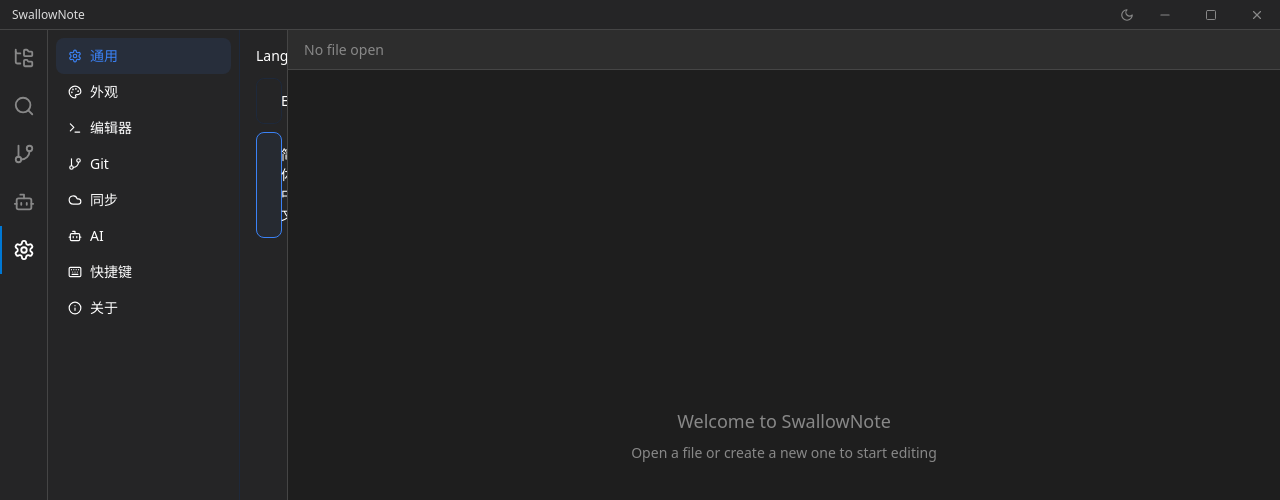
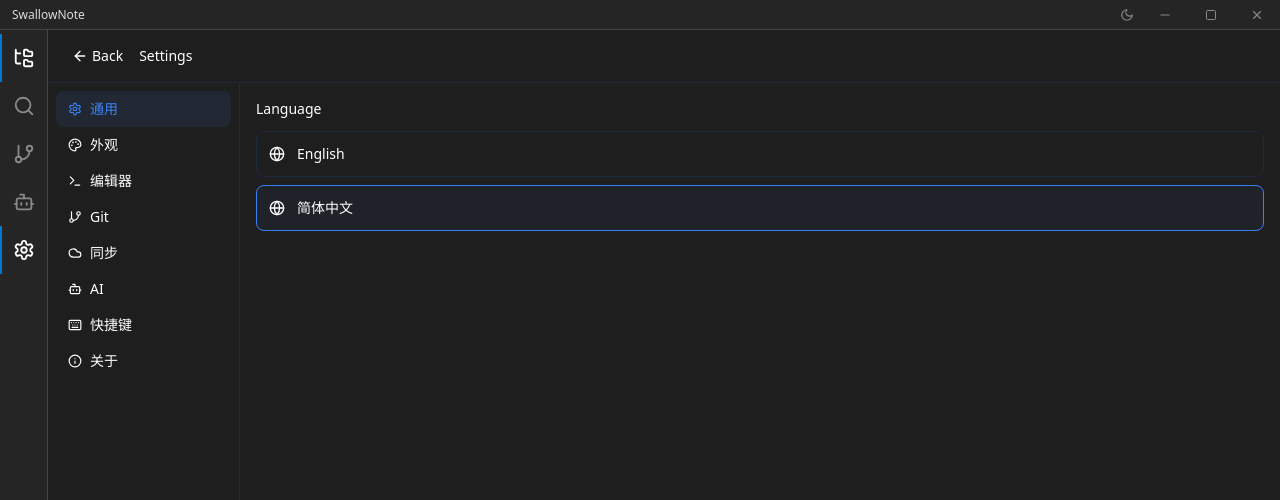
Before and after one commit to Qithking/SwallowNote, a React (Vite) app: page / in a window 1280 px wide. Both pictures are taken after a click on the button 23 px from the left and 250 px from the top of the page. Shown: the top 500 px of the page. Built offline with nearby package versions, Linux system fonts and the light colour scheme.

Commit message:
feat: 设置面板改为全屏模式，点击设置图标隐藏侧边栏

```diff
--- a/src/App.tsx
+++ b/src/App.tsx
@@ -5,10 +5,13 @@
 import { TabBar } from '@/components/TabBar'
 import { EditorToolbar } from '@/components/EditorToolbar'
 import { EditorView } from '@/components/Editor'
+import { SettingsView } from '@/components/Settings/SettingsView'
+import { useUIStore } from '@/stores'
 import { useTheme } from '@/hooks'
 
 function App() {
   useTheme()
+  const { settingsPanelVisible, setSettingsPanelVisible } = useUIStore()
 
   return (
     <div
@@ -23,14 +26,20 @@
         {/* Activity Bar */}
         <ActivityBar />
 
-        {/* Sidebar */}
-        <Sidebar />
+        {/* Sidebar - hidden when settings panel is open */}
+        {!settingsPanelVisible && <Sidebar />}
 
         {/* Editor Area */}
         <div className="flex-1 flex flex-col overflow-hidden">
-          <TabBar />
-          <EditorToolbar />
-          <EditorView />
+          {settingsPanelVisible ? (
+            <SettingsView />
+          ) : (
+            <>
+              <TabBar />
+              <EditorToolbar />
+              <EditorView />
+            </>
+          )}
         </div>
       </div>
     </div>
--- a/src/components/ActivityBar.tsx
+++ b/src/components/ActivityBar.tsx
@@ -9,11 +9,12 @@
   { id: 'search', icon: Search },
   { id: 'git', icon: GitBranch },
   { id: 'ai', icon: Bot },
-  { id: 'settings', icon: Settings },
 ]
 
+const settingsItem = { id: 'settings' as SidebarView, icon: Settings }
+
 function ActivityBar() {
-  const { sidebarView, setSidebarView } = useUIStore()
+  const { sidebarView, setSidebarView, settingsPanelVisible, setSettingsPanelVisible } = useUIStore()
 
   return (
     <div
@@ -49,6 +50,29 @@
           </button>
         )
       })}
+      {/* Settings button - opens settings panel in main content area */}
+      <button
+        onClick={() => setSettingsPanelVisible(true)}
+        className="w-[48px] h-[48px] flex items-center justify-center relative"
+        style={{
+          color: settingsPanelVisible ? 'var(--activity-foreground)' : 'var(--activity-inactive)',
+        }}
+        onMouseEnter={(e) => {
+          if (!settingsPanelVisible) (e.currentTarget as HTMLElement).style.backgroundColor = 'var(--activity-hover)'
+        }}
+        onMouseLeave={(e) => {
+          (e.currentTarget as HTMLElement).style.backgroundColor = 'transparent'
+        }}
+        title="settings"
+      >
+        {settingsPanelVisible && (
+          <div
+            className="absolute left-0 top-0 bottom-0 w-[2px]"
+            style={{ backgroundColor: 'var(--activity-activeBorder)' }}
+          />
+        )}
+        <Settings size={22} />
+      </button>
     </div>
   )
 }
--- a/src/components/Settings/SettingsView.tsx
+++ b/src/components/Settings/SettingsView.tsx
@@ -13,16 +13,29 @@
   Bot,
   Keyboard,
   Info,
+  ArrowLeft,
 } from 'lucide-react'
 import { useUIStore, Theme } from '@/stores'
 import { cn } from '@/lib/utils'
 
 type SettingsSection = 'general' | 'appearance' | 'editor' | 'git' | 'sync' | 'ai' | 'shortcuts' | 'about'
 
-function SettingsView() {
+interface SettingsViewProps {
+  onClose?: () => void
+}
+
+function SettingsView({ onClose }: SettingsViewProps) {
   const { t, i18n } = useTranslation()
   const [activeSection, setActiveSection] = useState<SettingsSection>('general')
-  const { theme, setTheme } = useUIStore()
+  const { theme, setTheme, setSettingsPanelVisible } = useUIStore()
+
+  const handleClose = () => {
+    if (onClose) {
+      onClose()
+    } else {
+      setSettingsPanelVisible(false)
+    }
+  }
 
   const sections: { id: SettingsSection; icon: typeof SettingsIcon; labelKey: string }[] = [
     { id: 'general', icon: SettingsIcon, labelKey: 'settings.general' },
@@ -134,7 +147,20 @@
   }
 
   return (
-    <div className="flex h-full">
+    <div className="flex flex-col h-full w-full">
+      {/* Header with back button */}
+      <div className="flex items-center gap-2 px-4 py-3 border-b border-border">
+        <button
+          onClick={handleClose}
+          className="flex items-center gap-1 px-2 py-1 rounded hover:bg-accent transition-colors text-sm"
+        >
+          <ArrowLeft size={16} />
+          <span>Back</span>
+        </button>
+        <span className="text-sm font-medium">Settings</span>
+      </div>
+
+      <div className="flex flex-1 overflow-hidden">
       {/* Section List */}
       <div className="w-48 border-r border-border p-2">
         {sections.map((section) => {
@@ -159,6 +185,7 @@
 
       {/* Section Content */}
       <div className="flex-1 p-4 overflow-auto">{renderSectionContent()}</div>
+      </div>
     </div>
   )
 }
--- a/src/components/Sidebar.tsx
+++ b/src/components/Sidebar.tsx
@@ -28,7 +28,7 @@
       className="w-60 flex flex-col border-r shrink-0"
       style={{ backgroundColor: 'var(--bg-secondary)', borderColor: 'var(--border-color)' }}
     >
-      <div className="flex-1 overflow-auto">
+      <div className="flex-1 overflow-auto w-full">
         {renderContent()}
       </div>
     </div>
--- a/src/stores/ui.ts
+++ b/src/stores/ui.ts
@@ -15,6 +15,7 @@
   editorViewMode: EditorViewMode
   commandPaletteVisible: boolean
   searchPanelVisible: boolean
+  settingsPanelVisible: boolean
   setTheme: (theme: Theme) => void
   setSidebarView: (view: SidebarView) => void
   toggleSidebar: () => void
@@ -22,6 +23,8 @@
   setEditorViewMode: (mode: EditorViewMode) => void
   toggleCommandPalette: () => void
   toggleSearchPanel: () => void
+  setSettingsPanelVisible: (visible: boolean) => void
+  toggleSettingsPanel: () => void
 }
 
 export const useUIStore = create<UIState>((set) => ({
@@ -32,6 +35,7 @@
   editorViewMode: 'split',
   commandPaletteVisible: false,
   searchPanelVisible: false,
+  settingsPanelVisible: false,
   setTheme: (theme) => set({ theme }),
   setSidebarView: (view) => set({ sidebarView: view }),
   toggleSidebar: () => set((state) => ({ sidebarVisible: !state.sidebarVisible })),
@@ -41,4 +45,7 @@
     set((state) => ({ commandPaletteVisible: !state.commandPaletteVisible })),
   toggleSearchPanel: () =>
     set((state) => ({ searchPanelVisible: !state.searchPanelVisible })),
+  setSettingsPanelVisible: (visible) => set({ settingsPanelVisible: visible }),
+  toggleSettingsPanel: () =>
+    set((state) => ({ settingsPanelVisible: !state.settingsPanelVisible })),
 }))
```
